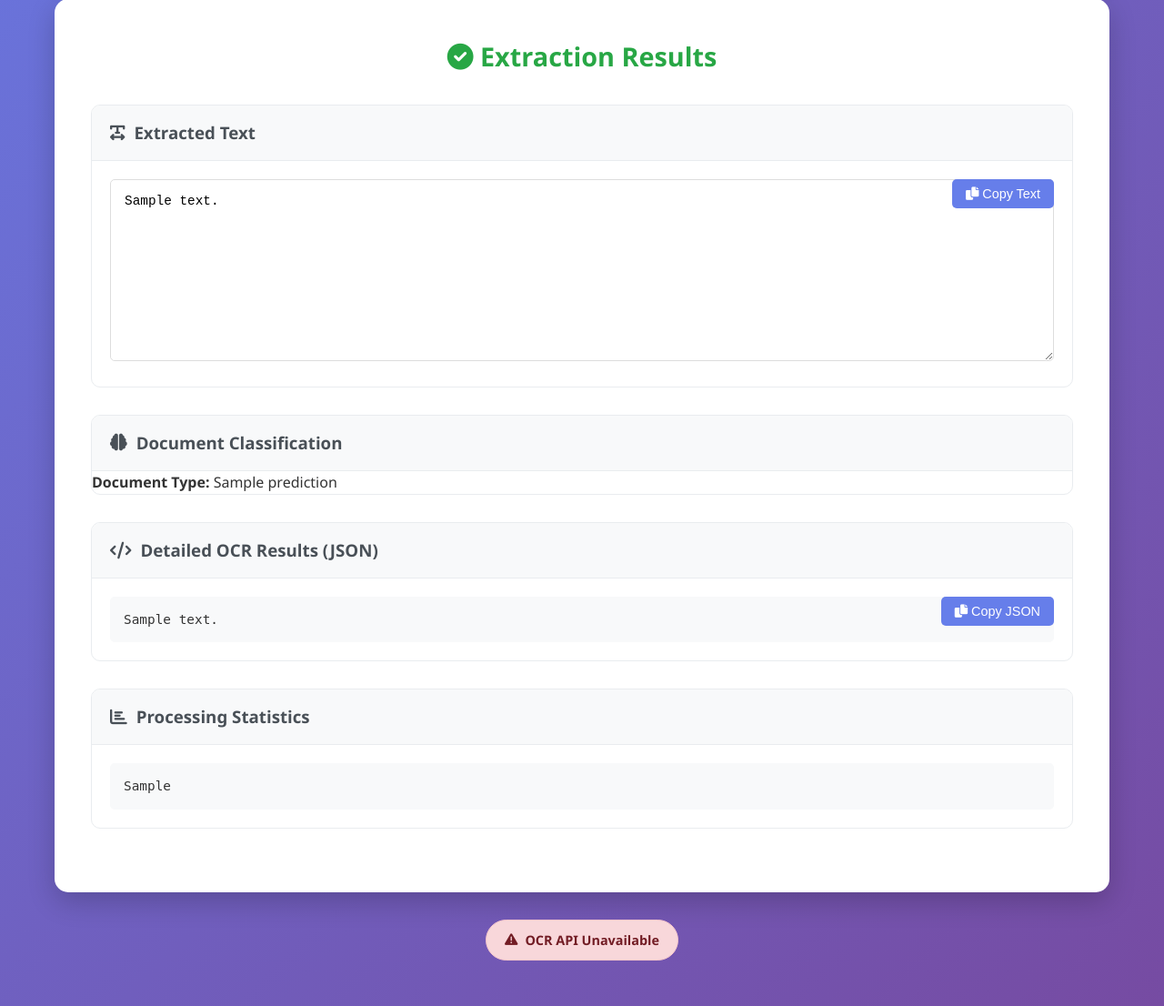
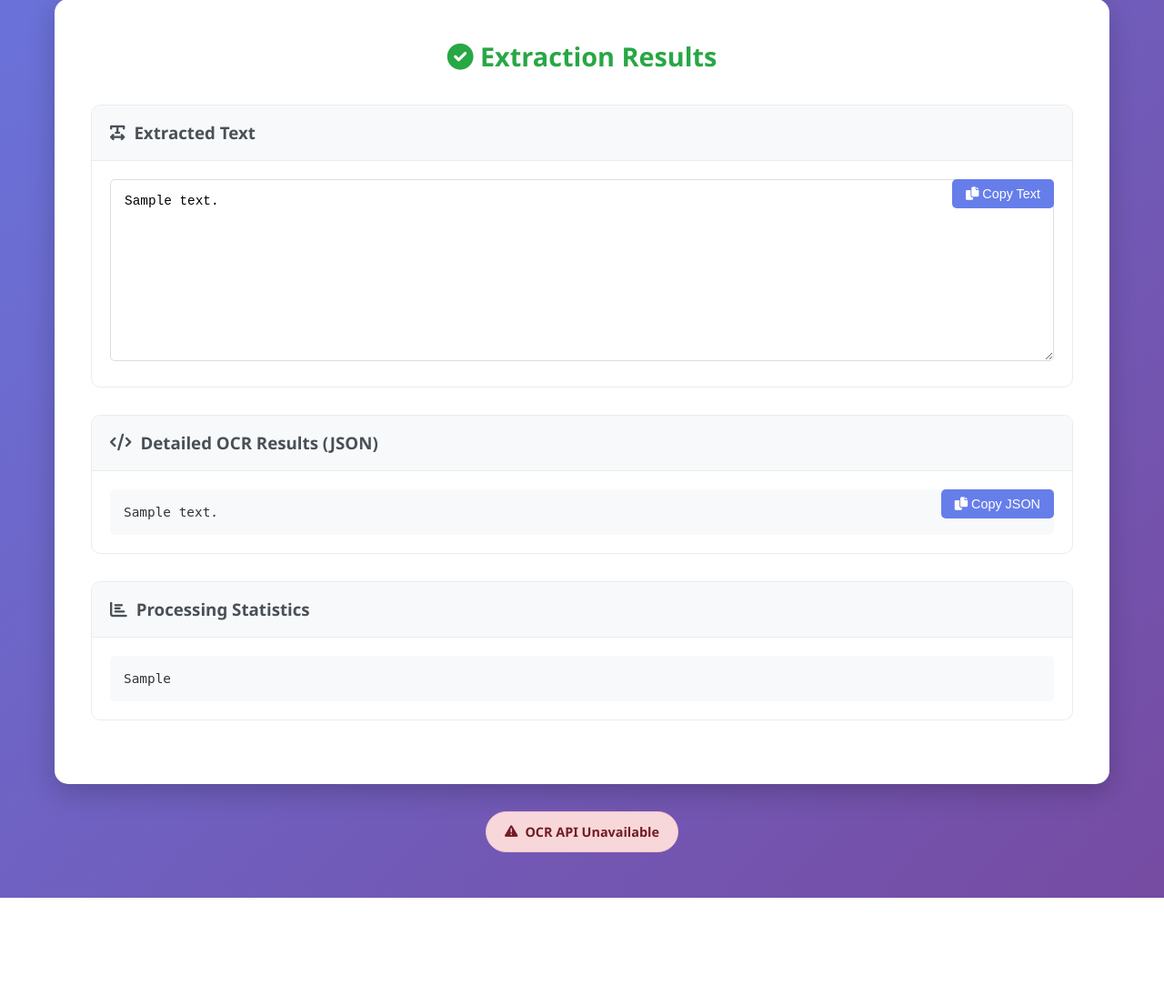
Before and after one commit to Obinario/OCR, a Flask app: template templates/index.html in a window 1280 px wide; the page is wider, and only the part inside the window is pictured. Shown: the part 693-1799 px from the top of that part at 91% size. After the commit the page ends 1680 px from the top of that part, so only its background shows below. Run offline with Flask 3, Linux system fonts and the light colour scheme; the template is opened without the code that fills it: most values are stand-ins (such as "Sample title", 1, 10 or a date in 2020).

Commit message:
Update index.html

```diff
--- a/templates/index.html
+++ b/templates/index.html
@@ -62,33 +62,6 @@
                     </button>
                 </div>
             </div>
-
-            <!-- ML Classification Results -->
-            {% if result.prediction %}
-            <div class="result-card">
-                <h3><i class="fas fa-brain"></i> Document Classification</h3>
-                <div class="classification-output">
-                    <div class="classification-item">
-                        <strong>Document Type:</strong>
-                        <span class="prediction-badge {% if result.is_report_card %}report-card{% else %}not-report-card{% endif %}">
-                            {{ result.prediction }}
-                        </span>
-                    </div>
-
-                    {% if result.is_report_card and result.status_info %}
-                    <div class="classification-item">
-                        <strong>Status:</strong>
-                        <span class="status-badge {% if result.has_failed_remarks %}failed{% else %}passed{% endif %}">
-                            {% if result.has_failed_remarks %}Failed{% else %}Passed{% endif %}
-                        </span>
-                    </div>
-                    <div class="classification-item">
-                        <strong>Details:</strong> {{ result.status_info.message }}
-                    </div>
-                    {% endif %}
-                </div>
-            </div>
-            {% endif %}
 
             <!-- Detailed Results -->
             <div class="result-card">
```
